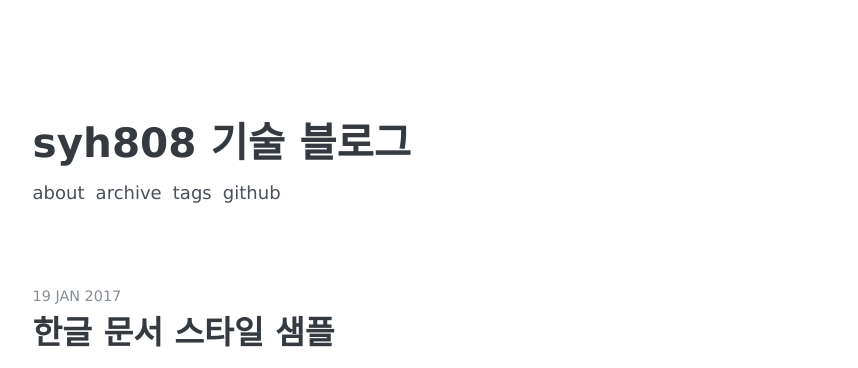
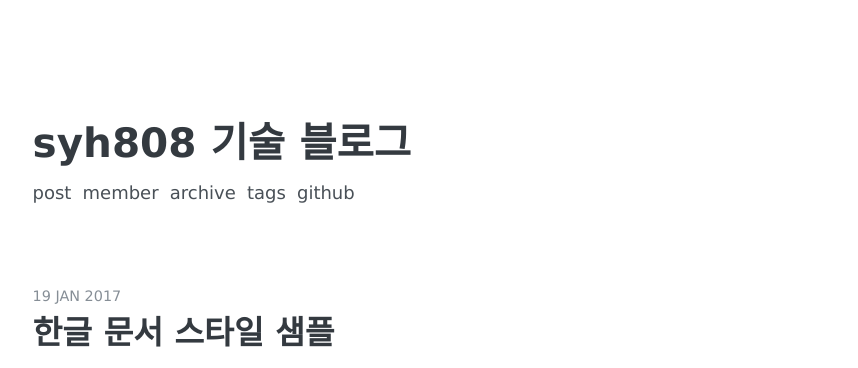
Before and after one commit to syh8088/KiwiBlog, a Jekyll site: the page built from index.html, in a window 1280 px wide. Shown: the top 368 px of the page, without its empty margins (210-1068 px from the left). Built offline with Jekyll 4.4.1, drawn with Linux system fonts in a browser that asks for light colours; some web fonts are replaced; the list of posts is cut into pages by our own code.

Commit message:
Update _config.yml

```diff
--- a/_config.yml
+++ b/_config.yml
@@ -66,8 +66,10 @@ kramdown:
 
 # Navigation
 nav:
-  - name:           "About"
-    url:            "/about"
+  - name:           "Post"
+    url:            "/"
+  - name:           "Member"
+    url:            "/member"
   - name:           "Archive"
     url:            "/archive"
   - name:           "Tags"
```
